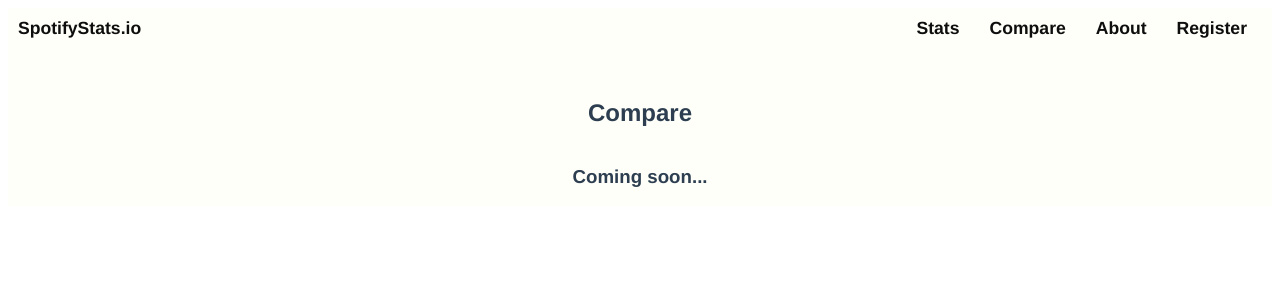
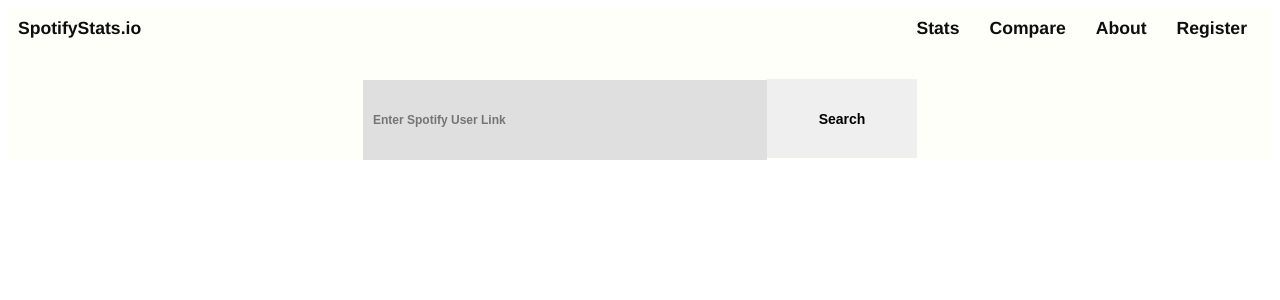
Before and after one commit to richardestes/spotify_vuejs, a Vue app: page /compare in a window 1280 px wide. Shown: the top 300 px of the page. Built offline with nearby package versions, Linux system fonts and the light colour scheme; a small style sheet from the web is missing; what lottie-vuejs would draw is missing.

Commit message:
compare updates

```diff
--- a/src/views/Compare.vue
+++ b/src/views/Compare.vue
@@ -3,8 +3,10 @@
     <div class="nav">
       <Header />
     </div>
-    <h2>Compare</h2>
-    <h3>Coming soon...</h3>
+    <div class="searchContainer">
+      <input class="searchBar" v-model.trim="userIdToSearch" placeholder="Enter Spotify User Link">
+      <button class="submitButton" v-on:click="searchUser">Search</button>
+    </div>
   </div>
 </template>
 
@@ -16,7 +18,20 @@
   },
   data() {
     return {
-      token: ''
+      token: '',
+      userIdToSearch: '',
+    }
+  },
+  methods: {
+    searchUser(){
+      if (this.userIdToSearch){
+        console.log(this.userIdToSearch);
+        window.alert(this.userIdToSearch);
+      }
+      else {
+        console.log("No User ID found");
+        window.alert("No User ID found");
+      }
     }
   },
   created() {
@@ -32,4 +47,25 @@
   width: 100%;
   background-color: #FFFFF9;
 }
+.searchContainer {
+  align-items: center;
+}
+.searchBar {
+  background-color: #DFDFDF;
+  width: 30vw;
+  height: 60px;
+  text-decoration: none;
+  border: none;
+  padding: 10px;
+  font-size: 12px;
+  font-weight: bold;
+}
+.submitButton{
+  width: 150px;
+  height: 79px;
+  text-decoration: none;
+  border: none;
+  font-size: 14px;
+  font-weight: bold;
+}
 </style>
--- a/src/views/Register.vue
+++ b/src/views/Register.vue
@@ -5,7 +5,7 @@
     </div>
     <LoadingScreen v-if="loading"></LoadingScreen>
     <div id="body" v-if="!loading">
-      <h2>About</h2>
+      <h2>Register User</h2>
       <img v-bind:src="require('../assets/cassette_still.gif')" class="aboutImage" />
       <div class="registerContainer">
         <button class="registerButton" v-on:click="registerUser(token)">Register User</button>
```
